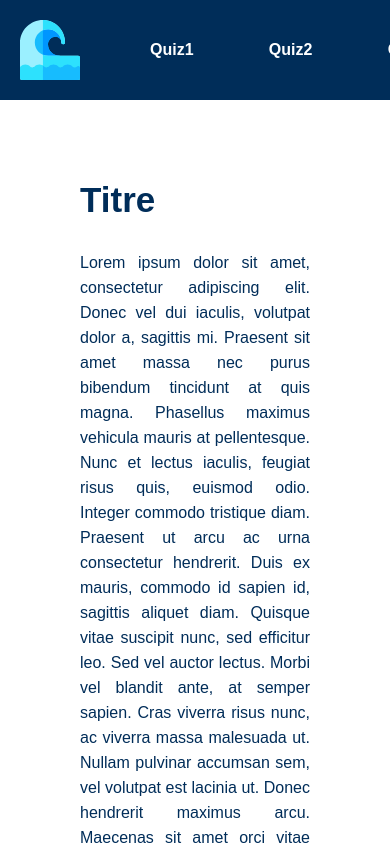
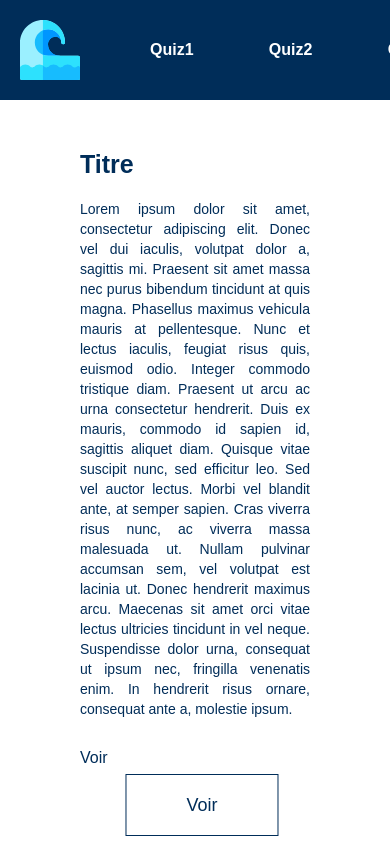
Before and after one commit to IIM-Creative-Technology/react-FlorentVigot, a React (Create React App) app: page /Read in a window 390 px wide. Shown: the top 845 px of the page. Built offline with nearby package versions, Linux system fonts and the light colour scheme; no server answers.

Commit message:
[ADD] responsive intro

```diff
--- a/src/Sass/components/_intro.scss
+++ b/src/Sass/components/_intro.scss
@@ -3,18 +3,32 @@
 
 .home__intro {
     position: relative;
-    padding-top: 80px;
+    padding-top: 50px;
+
+    @include media-query($medium-up) {
+        padding-top: 80px;
+    }
 
     h2 {
-        padding-bottom: 30px;
-        font-size: 35px;
+        padding-bottom: 20px;
+        font-size: 25px;
         font-weight: $font-weight-bold;
+
+        @include media-query($medium-up) {
+            padding-bottom: 30px;
+            font-size: 35px;
+        }
     }
 
     p {
-        font-size: 16px;
-        line-height: 25px;
+        font-size: 14px;
+        line-height: 20px;
         text-align: justify;
         padding-bottom: 30px;
+
+        @include media-query($medium-up) {
+            font-size: 16px;
+            line-height: 25px;
+        }
     }
 }
--- a/src/Sass/helpers/_button.scss
+++ b/src/Sass/helpers/_button.scss
@@ -47,8 +47,8 @@
 
   .btn__wrapper {
     position:absolute;
-    bottom: -80px;
-    right: -30px;
+    bottom: -100px;
+    right: -45px;
     padding: 10px 60px;
     font-size: 18px;
     line-height: 40px;
@@ -57,6 +57,11 @@
     overflow:hidden;
     transform:translate(-50%,-50%);
     transition: all 1s;
+
+    @include media-query($medium-up) {
+      bottom: -80px;
+      right: -30px;
+    }
 
     .btn__label {
       z-index: 4;
```
Also changed, not shown: 1 other file (tests, documents, lock files or other folders).
